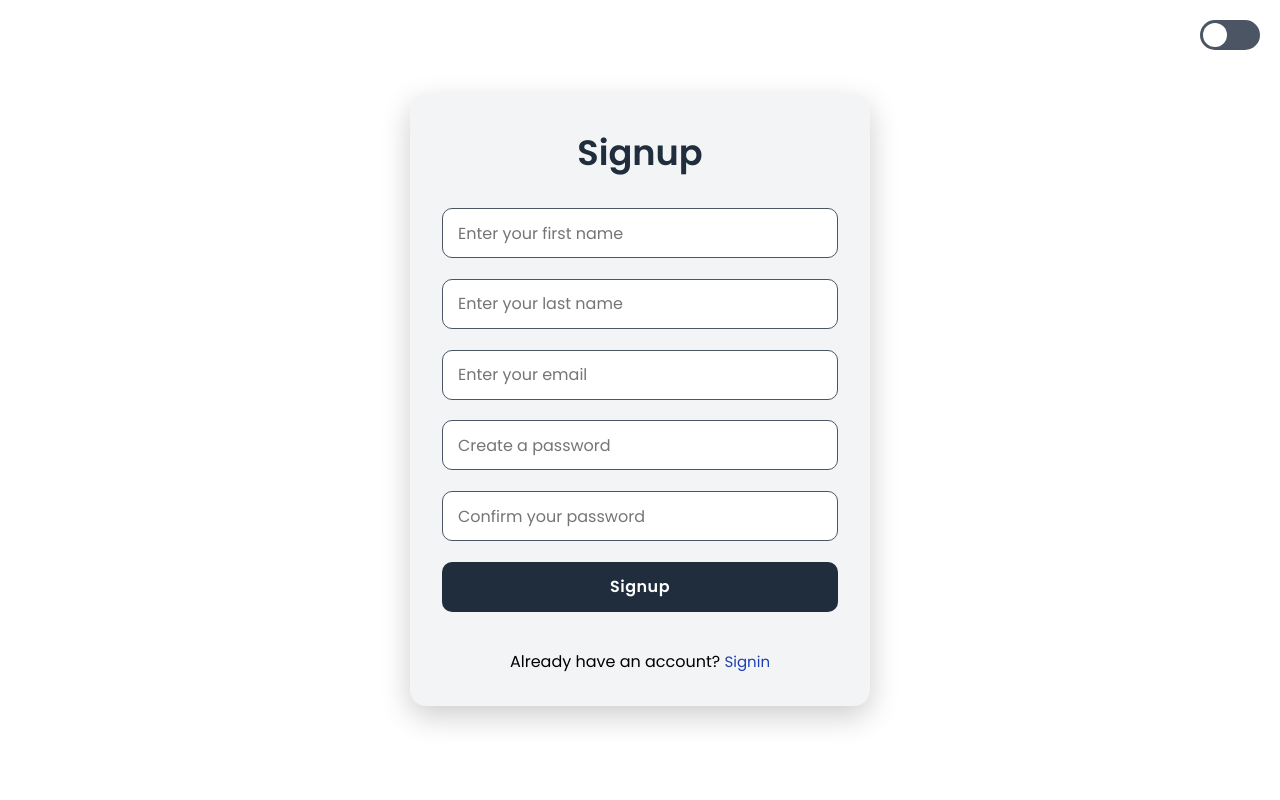
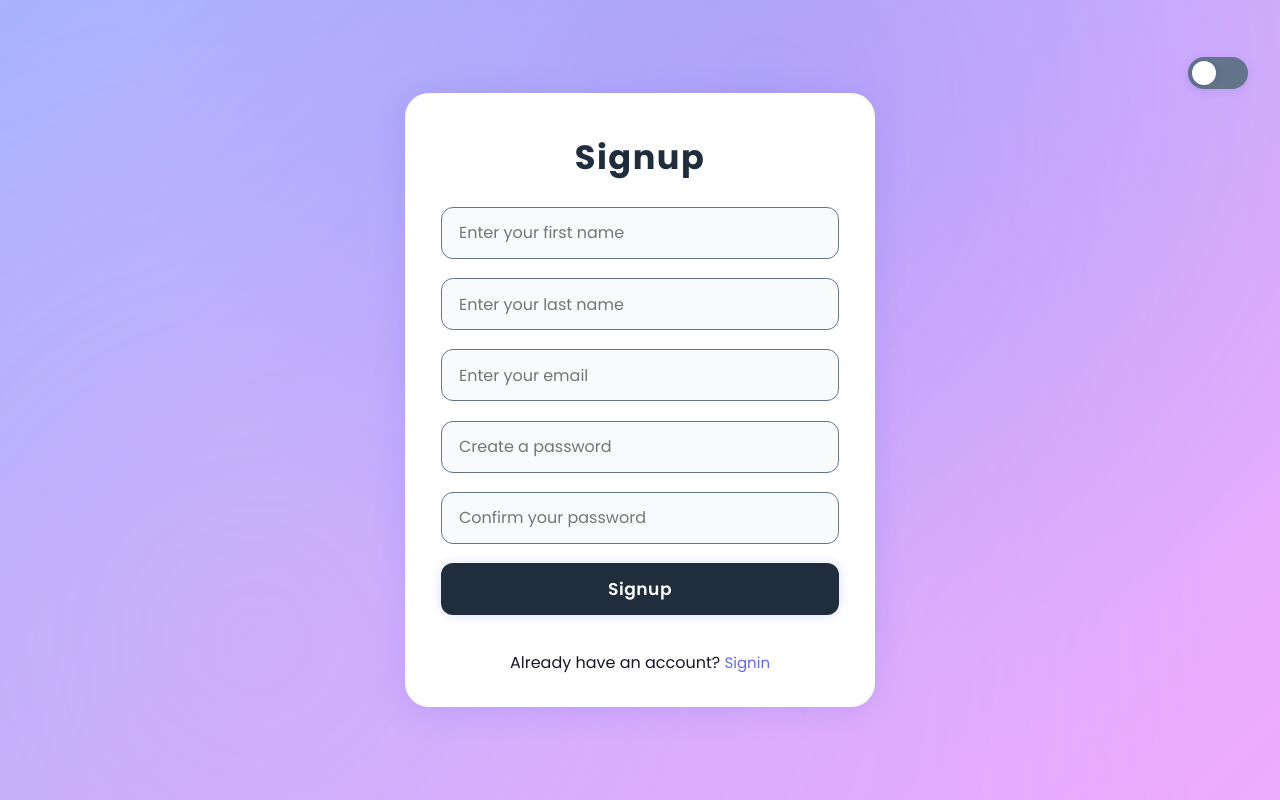
Before and after one commit to suchithsaraaaa/videochatapp, a Django app: template videoconference_app/templates/register.html in a window 1280 px wide. Run offline with Django 3.2, Linux system fonts and the light colour scheme; the template is opened without the code that fills it, so the values that code supplies are empty.

Commit message:
Update style.css

```diff
--- a/videoconference_app/static/css/style.css
+++ b/videoconference_app/static/css/style.css
@@ -1,28 +1,38 @@
+/* Improved, modern, and visually rich CSS for Video Chat App */
+
 /* Import Google font - Poppins */
 @import url('https://fonts.googleapis.com/css2?family=Poppins:wght@200;300;400;500;600;700&display=swap');
 
 :root {
-  --color-bg: #ffffff;
-  --color-text: #000000;
+  --color-bg: #f8fafc;
+  --color-text: #181825;
   --color-primary: #1f2d3d; /* Navy Blue */
-  --color-secondary: #4b5563; /* Grey */
-  --color-accent: #1e40af; /* Themed Blue */
-  --color-light: #f3f4f6;
+  --color-secondary: #64748b; /* Muted Grey */
+  --color-accent: #6366f1; /* Themed Indigo */
+  --color-light: #ffffff;
   --color-dark: #111827;
   --button-bg: var(--color-primary);
   --button-text: #ffffff;
-  --button-hover: #111827;
+  --button-hover: #6366f1;
+  --button-glow: 0 0 12px #a5b4fc66;
+  --card-glow: 0 4px 32px #6366f133;
+  --gradient-bg: linear-gradient(135deg, #a5b4fc 0%, #f0abfc 100%);
 }
 
 body.dark-mode {
-  --color-bg: #111827;
+  --color-bg: #181825;
   --color-text: #f3f4f6;
-  --color-primary: #1e293b;
-  --color-secondary: #9ca3af;
-  --color-accent: #3b82f6;
+  --color-primary: #4338ca;
+  --color-secondary: #a1a1aa;
+  --color-accent: #38bdf8;
+  --color-light: #232333;
+  --color-dark: #fafafa;
   --button-bg: var(--color-accent);
   --button-text: #ffffff;
   --button-hover: #2563eb;
+  --button-glow: 0 0 18px #38bdf866;
+  --card-glow: 0 4px 32px #38bdf833;
+  --gradient-bg: linear-gradient(135deg, #0f172a 0%, #6366f1 100%);
 }
 
 * {
@@ -34,84 +44,61 @@ body.dark-mode {
 
 body {
   min-height: 100vh;
-  width: 100%;
-  background: var(--color-bg);
+  width: 100vw;
+  background: var(--gradient-bg);
   color: var(--color-text);
   display: flex;
   justify-content: center;
   align-items: center;
-  overflow: hidden;
-  transition: background 0.5s ease, color 0.5s ease;
-  animation: fadeIn 1s ease-in;
+  overflow-x: hidden;
+  transition: background 0.6s cubic-bezier(.4,0,.2,1), color 0.4s;
+  animation: fadeIn 1.1s cubic-bezier(.4,0,.2,1);
 }
 
 @keyframes fadeIn {
   0% {
     opacity: 0;
-    transform: scale(0.95);
+    transform: scale(0.97) translateY(20px);
   }
   100% {
     opacity: 1;
-    transform: scale(1);
+    transform: scale(1) translateY(0);
   }
 }
 
-.toggle-switch {
+/* Animated SVG Blobs/Background Shapes */
+.animated-bg {
+  position: fixed;
+  width: 100vw;
+  height: 100vh;
+  z-index: 0;
+  top: 0; left: 0;
+  pointer-events: none;
+  overflow: hidden;
+}
+.bg-shape {
   position: absolute;
-  top: 20px;
-  right: 20px;
-  z-index: 100;
-}
-
-.toggle-switch input {
-  display: none;
-}
-
-.toggle-switch label {
-  background-color: var(--color-secondary);
-  width: 60px;
-  height: 30px;
-  border-radius: 50px;
-  position: relative;
-  cursor: pointer;
-  display: inline-block;
-  transition: background 0.3s ease;
-}
-
-.toggle-switch label::after {
-  content: '';
-  width: 24px;
-  height: 24px;
-  background-color: #fff;
-  border-radius: 50%;
-  position: absolute;
-  top: 3px;
-  left: 3px;
-  transition: transform 0.3s ease;
-}
-
-.toggle-switch input:checked + label {
-  background-color: var(--color-accent);
-}
-
-.toggle-switch input:checked + label::after {
-  transform: translateX(30px);
+  width: 100vw;
+  height: 100vh;
 }
 
 .container {
-  max-width: 460px;
-  width: 90%;
+  max-width: 470px;
+  width: 94vw;
   background: var(--color-light);
-  border-radius: 16px;
-  box-shadow: 0 10px 30px rgba(0, 0, 0, 0.2);
-  padding: 2rem;
-  transition: all 0.3s ease;
-  animation: slideIn 1s ease;
+  border-radius: 24px;
+  box-shadow: var(--card-glow);
+  padding: 2.5rem 2.25rem 2rem 2.25rem;
+  transition: all 0.4s cubic-bezier(.4,0,.2,1);
+  position: relative;
+  z-index: 1;
+  margin: 2.5rem 0;
+  animation: slideIn 1.1s cubic-bezier(.4,0,.2,1);
 }
 
 @keyframes slideIn {
   from {
-    transform: translateY(-40px);
+    transform: translateY(50px);
     opacity: 0;
   }
   to {
@@ -121,12 +108,13 @@ body {
 }
 
 .form header {
-  font-size: 2.2rem;
-  font-weight: 600;
+  font-size: 2.1rem;
+  font-weight: 700;
   text-align: center;
-  margin-bottom: 1.8rem;
+  margin-bottom: 1.5rem;
   color: var(--color-primary);
-  animation: fadeInDown 1.2s ease;
+  letter-spacing: 1.5px;
+  animation: fadeInDown 1.2s cubic-bezier(.4,0,.2,1);
 }
 
 @keyframes fadeInDown {
@@ -141,22 +129,22 @@ body {
 }
 
 .form input {
-  height: 50px;
+  height: 52px;
   width: 100%;
-  padding: 0 15px;
+  padding: 0 17px;
   font-size: 16px;
-  margin-bottom: 1.3rem;
-  border: 1px solid var(--color-secondary);
-  border-radius: 10px;
+  margin-bottom: 1.2rem;
+  border: 1.5px solid var(--color-secondary);
+  border-radius: 12px;
   outline: none;
   background: var(--color-bg);
   color: var(--color-text);
-  transition: 0.3s ease;
+  transition: border 0.3s, box-shadow 0.3s;
 }
 
 .form input:focus {
   border-color: var(--color-accent);
-  box-shadow: 0 0 5px rgba(30, 64, 175, 0.5);
+  box-shadow: 0 0 8px #6366f1aa;
 }
 
 .form a {
@@ -174,18 +162,20 @@ body {
 .form input.button {
   background: var(--button-bg);
   color: var(--button-text);
-  font-size: 1rem;
+  font-size: 1.07rem;
   font-weight: 600;
   letter-spacing: 0.5px;
   cursor: pointer;
-  transition: background 0.4s ease;
+  transition: background 0.4s, box-shadow 0.18s;
   border: none;
-  border-radius: 10px;
-  height: 50px;
+  border-radius: 12px;
+  height: 52px;
+  box-shadow: var(--button-glow);
 }
 
 .form input.button:hover {
   background: var(--button-hover);
+  box-shadow: 0 0 24px #6366f199;
 }
 
 .signup {
@@ -206,72 +196,223 @@ body {
 
 .intro, .dashboard {
   width: 100%;
-  max-width: 600px;
-  padding: 2rem;
+  max-width: 650px;
+  padding: 2.3rem 2rem 2rem 2rem;
   text-align: center;
   color: var(--color-text);
-  background: rgba(255, 255, 255, 0.05);
-  border-radius: 20px;
-  backdrop-filter: blur(10px);
-  box-shadow: 0 8px 32px rgba(0, 0, 0, 0.2);
-  animation: fadeInUp 1s ease-in-out;
+  background: rgba(255, 255, 255, 0.25);
+  border-radius: 24px;
+  backdrop-filter: blur(14px);
+  box-shadow: 0 8px 32px #6366f133, 0 2px 8px #6366f122;
+  animation: fadeInUp 1.1s cubic-bezier(.4,0,.2,1);
+  position: relative;
+  z-index: 1;
 }
 
 @keyframes fadeInUp {
   0% {
     opacity: 0;
-    transform: translate(-50%, -60%);
+    transform: translateY(40px) scale(0.98);
   }
   100% {
     opacity: 1;
-    transform: translate(-50%, -50%);
+    transform: translateY(0) scale(1);
   }
 }
 
 .intro h1, .dashboard h1 {
-  font-size: 48px;
+  font-size: 46px;
   font-weight: 700;
-  margin-bottom: 10px;
+  margin-bottom: 14px;
   color: var(--color-primary);
-  animation: fadeIn 1s ease;
+  letter-spacing: 1.1px;
+  animation: fadeIn 1.2s cubic-bezier(.4,0,.2,1);
 }
 
 .intro h2 {
-  font-size: 24px;
+  font-size: 22px;
   font-weight: 400;
-  margin-bottom: 20px;
+  margin-bottom: 24px;
   color: var(--color-secondary);
 }
 
+.intro-actions, .dashboard-actions {
+  display: flex;
+  flex-direction: row;
+  gap: 1.2rem;
+  justify-content: center;
+  margin-top: 1.7em;
+}
+
 .intro a, .dashboard a {
-  background-color: var(--button-bg);
+  background: var(--button-bg);
   color: var(--button-text);
-  padding: 15px 32px;
+  padding: 16px 36px;
   text-align: center;
   text-decoration: none;
   display: inline-block;
-  font-size: 16px;
-  margin: 10px auto;
+  font-size: 17px;
+  margin: 12px auto;
   cursor: pointer;
-  width: 60%;
-  border-radius: 8px;
-  transition: all 0.3s ease-in-out;
-  box-shadow: 0 6px 15px rgba(0, 0, 0, 0.1);
+  border-radius: 10px;
+  transition: transform 0.23s, background 0.32s, box-shadow 0.22s;
+  box-shadow: var(--button-glow);
+  font-weight: 600;
+  letter-spacing: 0.5px;
+  border: none;
 }
 
 .intro a:hover, .dashboard a:hover {
-  background-color: var(--button-hover);
-  transform: scale(1.05);
+  background: var(--button-hover);
+  transform: scale(1.06) translateY(-2px);
+  box-shadow: 0 0 18px #6366f1bb;
+}
+
+.status-message {
+  margin-top: 0.75em;
+  font-size: 16px;
+  min-height: 24px;
+}
+
+.success {
+  color: #10b981;
+  font-weight: 600;
+  display: flex;
+  align-items: center;
+  gap: 0.5em;
+}
+
+.error {
+  color: #ef4444;
+  font-weight: 600;
+  display: flex;
+  align-items: center;
+  gap: 0.5em;
+}
+
+.account-link {
+  margin-top: 1.2em;
+  font-size: 1em;
+}
+
+.account-link a {
+  color: var(--color-accent);
+  text-decoration: underline;
+  font-weight: 500;
+}
+
+.toggle-switch {
+  position: fixed;
+  top: 2rem;
+  right: 2rem;
+  z-index: 80;
+}
+
+.toggle-switch input[type="checkbox"] {
+  height: 0;
+  width: 0;
+  visibility: hidden;
+}
+
+.toggle-switch label {
+  cursor: pointer;
+  width: 60px;
+  height: 32px;
+  background: var(--color-secondary);
+  display: block;
+  border-radius: 50px;
+  position: relative;
+  transition: background 0.3s;
+  box-shadow: 0 2px 8px #6366f133;
+}
+
+.toggle-switch label:after {
+  content: '';
+  position: absolute;
+  top: 4px;
+  left: 4px;
+  width: 24px;
+  height: 24px;
+  background: #fff;
+  border-radius: 50%;
+  transition: 0.3s;
+  box-shadow: 0 2px 8px rgba(44,62,80,0.14);
+}
+
+.toggle-switch input:checked + label {
+  background: var(--color-accent);
+}
+
+.toggle-switch input:checked + label:after {
+  left: calc(100% - 28px);
+  background: #c7d2fe;
+}
+
+.videocall-switch {
+  top: 2rem;
+  bottom: unset;
+}
+
+/* Avatar and SVG Illustration Styles */
+.avatar img {
+  width: 84px;
+  height: 84px;
+  border-radius: 50%;
+  margin-bottom: 1.1em;
+  border: 3px solid #6366f1;
+  background: #fff;
+  box-shadow: 0 2px 12px #6366f177;
+  object-fit: cover;
+}
+
+.svg-illustration {
+  margin-bottom: 1.8rem;
+  display: flex;
+  justify-content: center;
+}
+.svg-illustration img,
+.svg-illustration svg {
+  width: 180px;
+  height: auto;
+  display: block;
+  filter: drop-shadow(0 6px 24px #6366f122);
+}
+
+::-webkit-scrollbar {
+  width: 9px;
+  background: #e0e7ef;
+}
+
+::-webkit-scrollbar-thumb {
+  background: #a5b4fc;
+  border-radius: 7px;
 }
 
 @media (max-width: 768px) {
   .container {
-    padding: 1.5rem;
+    padding: 1.35rem 0.5rem;
+    max-width: 98vw;
   }
   .intro h1, .dashboard h1 {
-    font-size: 32px;
+    font-size: 28px;
   }
   .intro a, .dashboard a {
-    width: 80%;
+    font-size: 15px;
+    padding: 12px 10vw;
+  }
+  .svg-illustration img,
+  .svg-illustration svg {
+    width: 110px;
   }
 }
+
+/* Add a soft gradient overlay for extra polish */
+body:before {
+  content: "";
+  position: fixed;
+  left:0; top:0; width:100vw; height:100vh;
+  z-index:0;
+  pointer-events: none;
+  opacity: 0.18;
+  background: radial-gradient(circle at 60% 10%, #6366f1 0%, transparent 60%), radial-gradient(circle at 20% 80%, #f0abfc 0%, transparent 80%);
+}
```
